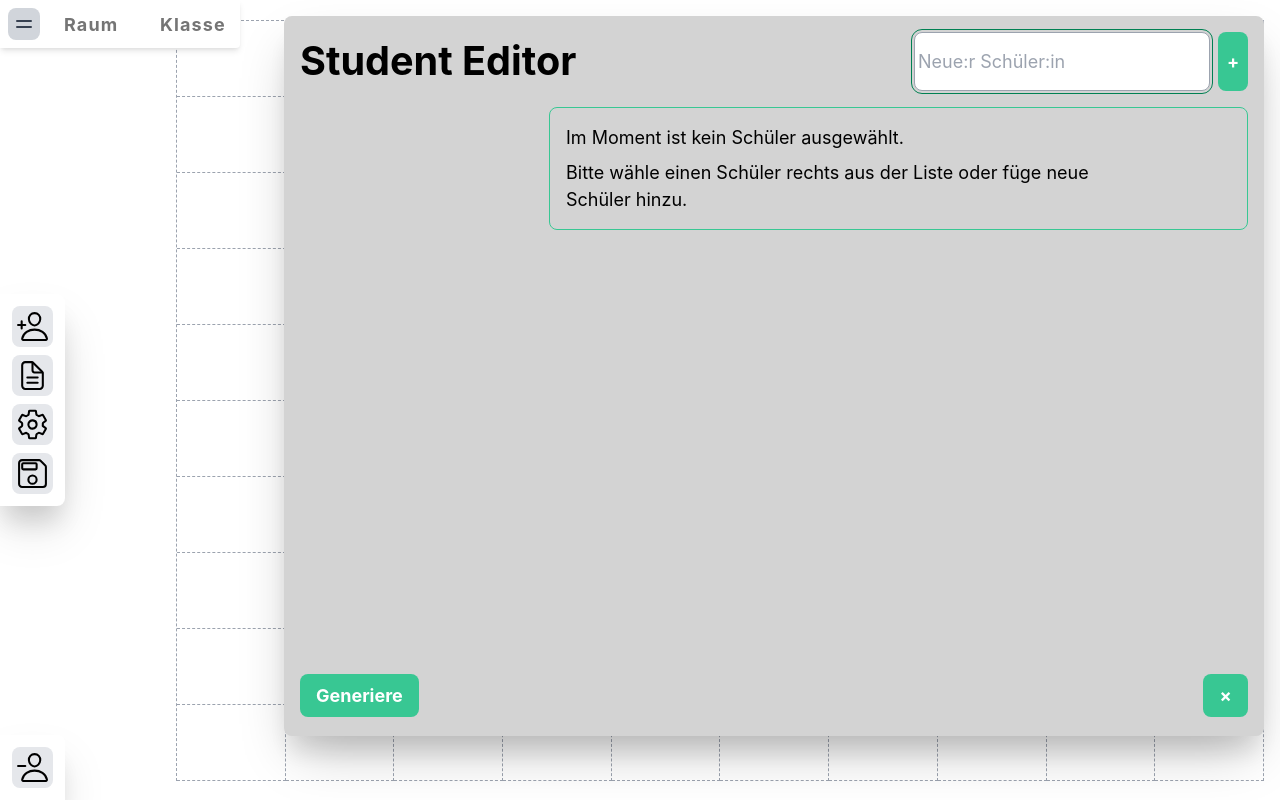
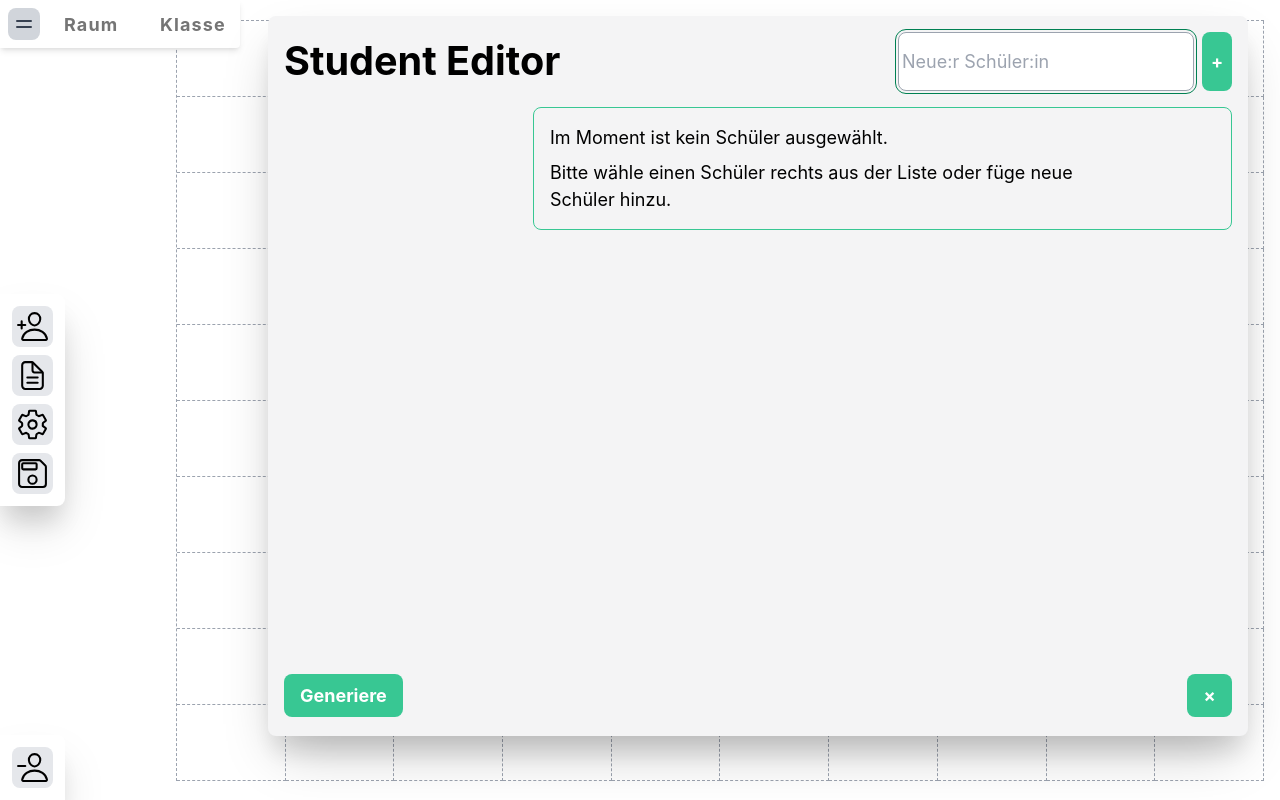
Before and after one commit to christiankozalla/sitzplan, a React (Vite) app: page / in a window 1280 px wide. Both pictures are taken after a click on the picture 32 px from the left and 375 px from the top of the page. Built offline with nearby package versions, Linux system fonts and the light colour scheme.

Commit message:
Lighter Background Color for Modal Component

```diff
--- a/src/components/Modal.module.css
+++ b/src/components/Modal.module.css
@@ -8,12 +8,12 @@
   border-radius: var(--space);
   box-shadow: var(--shadow-xl);
   border: none;
-  background-color: lightgray;
+  background-color: #f4f4f5;
   z-index: 5;
   height: 90vh;
   width: calc(100vw - 300px);
   top: calc(2 * var(--space));
-  right: calc(2 * var(--space));
+  right: calc(4 * var(--space));
 }
 
 .content {
```
